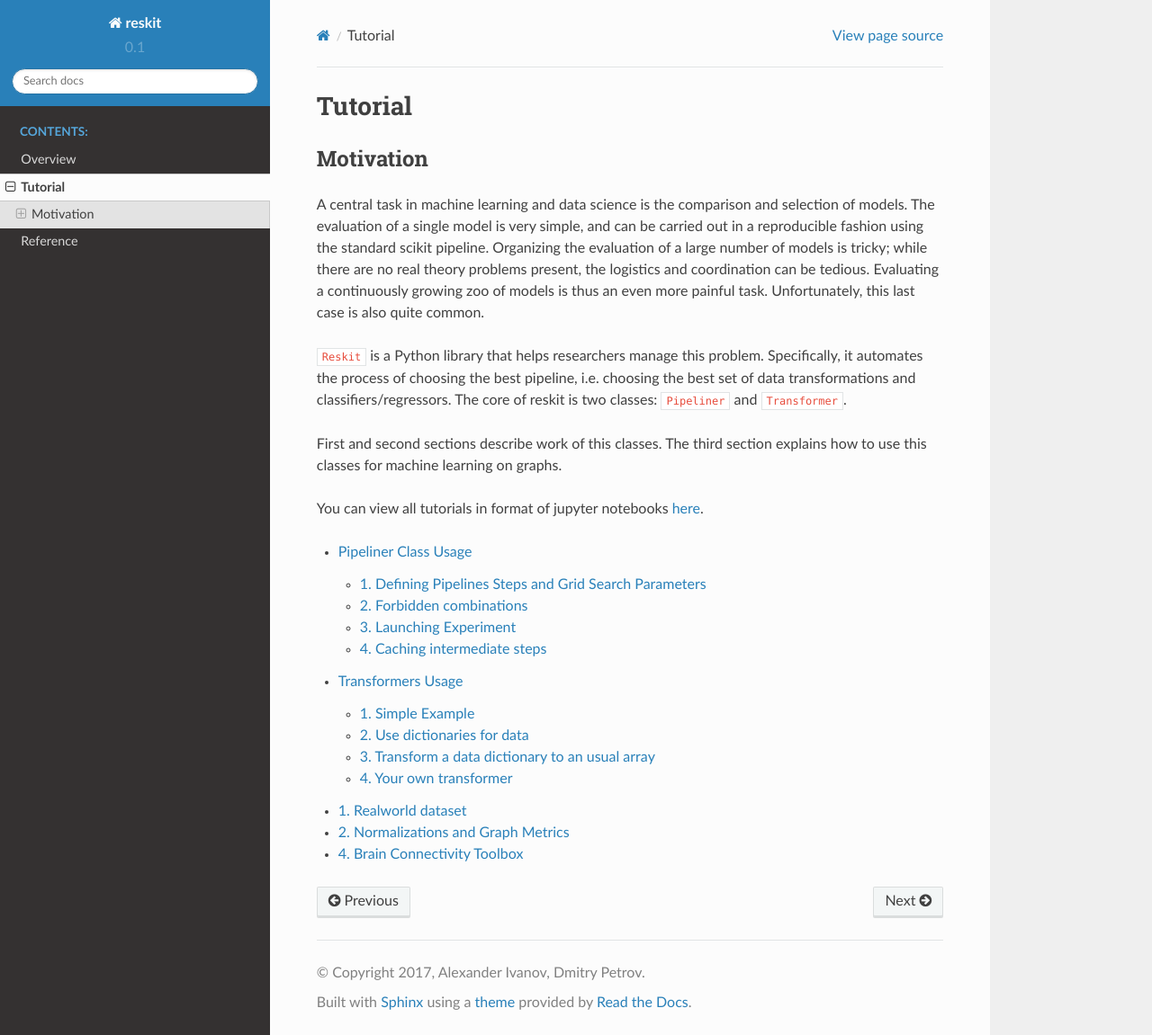
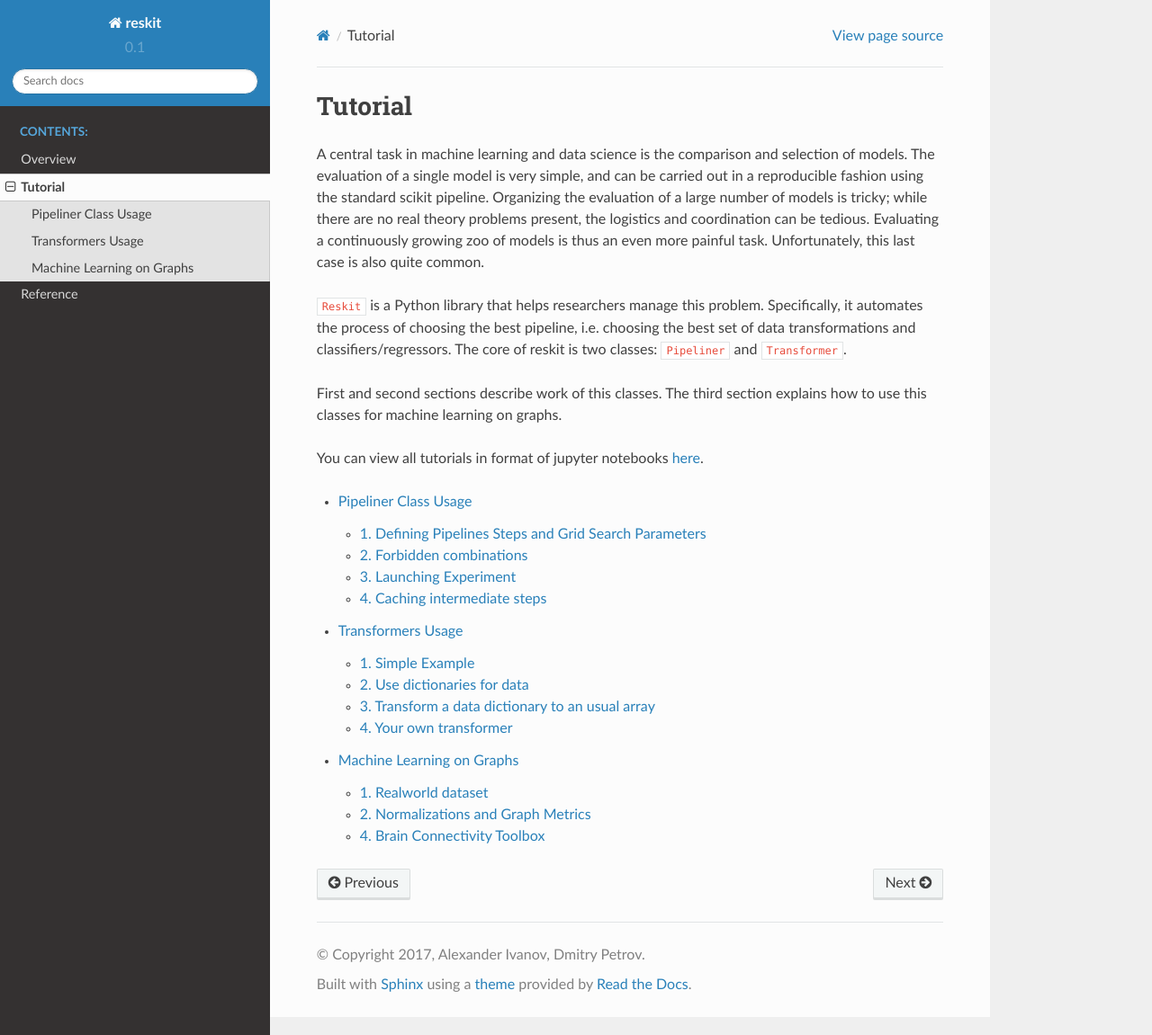
Before and after one commit to neuro-ml/reskit, a Sphinx documentation site: the page built from docs/source/tutorial/index.rst, in a window 1280 px wide and 1151 px high. Shown: the whole window at 90% size. Built offline with Sphinx 7.4.7 and the Read the Docs theme 2.0.0, drawn with Linux system fonts in a browser that asks for light colours.

Commit message:
temp changes in tutorials and docs.

```diff
--- a/docs/source/tutorial/index.rst
+++ b/docs/source/tutorial/index.rst
@@ -1,9 +1,6 @@
 ========
 Tutorial
 ========
-
-Motivation
-----------
 
 A central task in machine learning and data science is the comparison and
 selection of models. The evaluation of a single model is very simple, and can
--- a/docs/source/tutorial/ml_on_graphs.rst
+++ b/docs/source/tutorial/ml_on_graphs.rst
@@ -1,3 +1,7 @@
+==========================
+Machine Learning on Graphs
+==========================
+
 We already used some graph metrics in the previous tutorial. There we will
 cover graphs metrics and features in details. Also, we will cover Brain
 Connectivity Toolbox usage.
```
Also changed, not shown: 3 other files.
